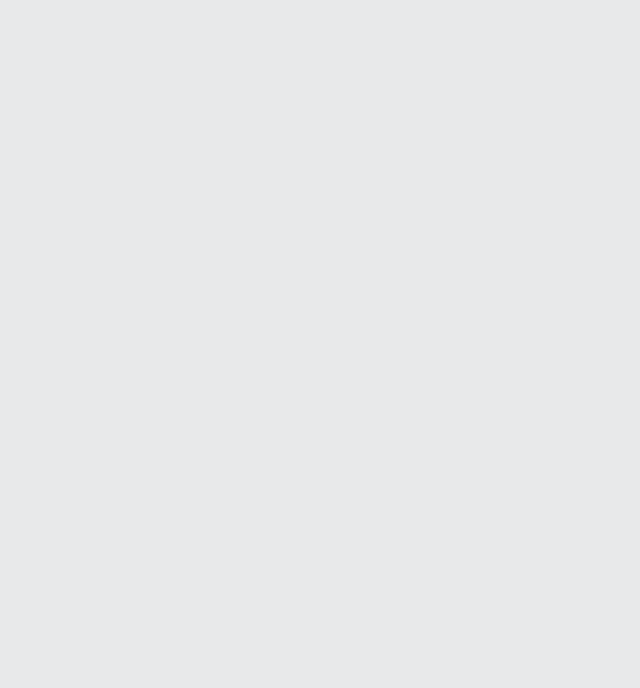
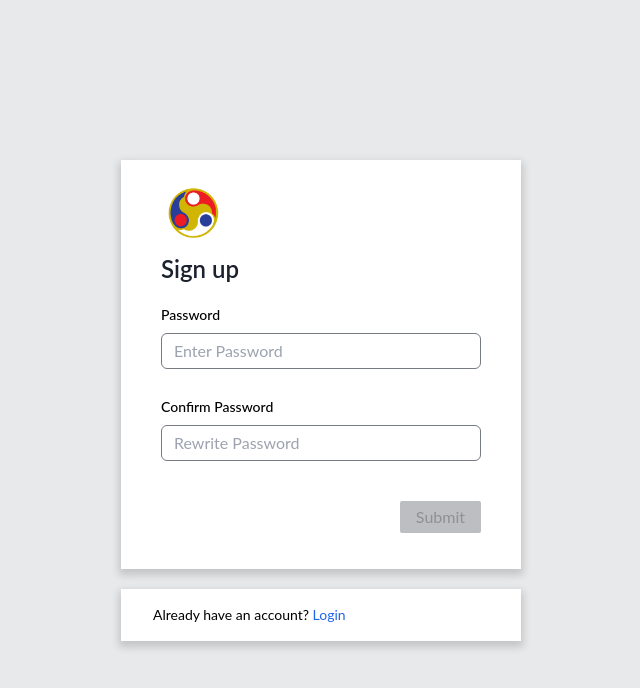
Before and after one commit to swciitg/StudentsPortal, a React (Create React App) app in the folder Frontend/: page /CreatePass in a window 1280 px wide. Before the commit this address had no page. Shown: the top 688 px of the page, without its empty margins (319-959 px from the left). Built offline with nearby package versions, Linux system fonts and the light colour scheme.

Commit message:
fixed--font--font_weight

```diff
--- a/Frontend/src/App.js
+++ b/Frontend/src/App.js
@@ -4,6 +4,7 @@ import HomePage from './Pages/HomePage';
 import ProfileSelection from './Pages/ProfileSelection';
 import StudentsSignUp from './Pages/Student/StudentsSignUp';
 import Otp from './Pages/Student/otp';
+import CreatePass from './Pages/Student/CreatePass';
 function App() {
   return (
     <BrowserRouter>
@@ -12,6 +13,7 @@ function App() {
         <Route path="/ProfileSelection" element={<ProfileSelection/>}/>
         <Route path="/StudentsSignUp" element={<StudentsSignUp/>}/>
         <Route path="/Otp" element={<Otp/>}/>
+        <Route path="/CreatePass" element={<CreatePass/>}/>
       </Routes>
     </BrowserRouter>
   );
--- a/Frontend/src/Components/Navbar.js
+++ b/Frontend/src/Components/Navbar.js
@@ -3,7 +3,7 @@ import React from 'react'
 export default function Navbar() {
   return (
     <div>
-        <h1 className='text-xl font-bold pt-2 pl-4' >Students Portal</h1>
+        <h1 className='text-2xl font-extrabold pt-2 pl-4' >Students Portal</h1>
     </div>
   )
 }
--- a/Frontend/src/Pages/ProfileSelection.js
+++ b/Frontend/src/Pages/ProfileSelection.js
@@ -13,7 +13,7 @@ export default function ProfileSelection() {
 
         <div className="flex flex-col gap-2">
           <label className="flex items-center gap-x-2 cursor-pointer text-sm">
-            <input type="radio" name="radioGroup" value="option1" className=" appearance-none border-[#494D57]  w-4 h-4 border rounded-[50%] grid place-content-center before:w-[0.6rem] before:h-[0.6rem]  before:rounded-[50%] before:scale-0  checked:before:scale-100 checked:border-[#2164E8]" /> Student
+            <input type="radio" name="radioGroup" value="option1" defaultChecked className=" appearance-none border-[#494D57]  w-4 h-4 border rounded-[50%] grid place-content-center before:w-[0.6rem] before:h-[0.6rem]  before:rounded-[50%] before:scale-0  checked:before:scale-100 checked:border-[#2164E8]" /> Student
 
           </label>
           <label className="flex items-center gap-x-2 cursor-pointer text-sm">
--- /dev/null
+++ b/Frontend/src/Pages/Student/CreatePass.js
@@ -0,0 +1,38 @@
+// import { useState } from "react";
+import React, { useState } from "react";
+import { Link } from "react-router-dom";
+// import HomePage from "./HomePage";
+export default function StudentSignUp() {
+    const [paas,setpass]=useState('');
+    const [confpass,setconfpaas]=useState('');
+
+  return (
+    <div className="h-screen w-screen flex justify-center items-center  flex-col gap-5">
+      <div className="bg-white pl-10 pr-10 w-[400px] pb-9 pt-5 shadow-[0_4px_8px_2px_rgba(0,0,0,0.16)] ">
+        <div className="flex justify-start  mb-2">
+          <img className="" src="/iitg_logo.png" alt="iitg_logo" width="65px" />
+        </div>
+        <p className="text-[rgb(27,33,45)] font-semibold text-2xl mb-5">Sign up</p>
+        <div className="flex flex-col gap-7">
+<label className="flex flex-col gap-2 ">
+  <span className="font-medium text-sm">Password</span>
+    <input onChange={(e)=>setpass(e.target.value)}  className="border p-2 pt-[5px] pb-[5px] text-black outline-none rounded-md border-[rgba(118,122,129,1)] pl-3" type="password" placeholder="Enter Password"/>
+</label>
+<label className="flex flex-col gap-2 ">
+  <span className="font-medium text-sm">Confirm Password</span>
+    <input onChange={(e)=>setconfpaas(e.target.value)}  className="border p-2 pt-[5px] pb-[5px] text-black outline-none rounded-md border-[rgba(118,122,129,1)] pl-3" type="password" placeholder="Rewrite Password "/>
+</label>
+</div>
+       { paas===confpass&&paas.length>0?
+        <div className="flex justify-end mt-10"><Link to='/'><button className=" inline-flex items-center p-1 bg-[#2164E8] text-white rounded-sm pl-4 pr-4">Submit</button></Link></div>
+        :<div className="flex justify-end mt-10"><Link><button className=" inline-flex items-center p-1 bg-[rgba(188,190,194,1)] text-[rgba(141,144,150,1)] rounded-sm pl-4 pr-4">Submit</button></Link></div>
+       }
+      </div>
+      <div className="w-[400px] p-4 pl-8 text-sm font-normal  items-center  bg-white shadow-[0_4px_8px_2px_rgba(0,0,0,0.16)]">
+        <p >
+        Already have an account?  <Link to='/' className="text-[rgba(33,100,232,1)]">Login</Link>
+        </p>
+      </div>
+    </div>
+  );
+}
--- a/Frontend/src/Pages/Student/otp.js
+++ b/Frontend/src/Pages/Student/otp.js
@@ -20,9 +20,12 @@ export default function StudentSignUp() {
 {/*onKeyDown={(e)=> Otp.length===6&&e.preventDefault()}*/}
 </div>
        { Otp.length>=6?
-        <div className="flex justify-end mt-10"><Link to='/Otp'><button className=" inline-flex items-center p-1 bg-[#2164E8] text-white rounded-sm pl-4 pr-4">Submit</button></Link></div>
-        :<div className="flex justify-end mt-10"><Link><button className=" inline-flex items-center p-1 bg-[rgba(188,190,194,1)] text-[rgba(141,144,150,1)] rounded-sm pl-4 pr-4">Submit</button></Link></div>
+        <div className="flex justify-between items-center mt-10"><Link to="/Otp" className=" text-[rgba(33,100,232,1)]">Resend OTP
+        </Link><Link to='/CreatePass'><button className=" inline-flex items-center p-1 bg-[#2164E8] text-white rounded-sm pl-4 pr-4">Submit</button></Link></div>
+        :<div className="flex justify-between items-center mt-10"><Link to="/Otp" className="  text-[rgba(33,100,232,1)]">Resend OTP
+        </Link><Link><button className=" inline-flex items-center p-1 bg-[rgba(188,190,194,1)] text-[rgba(141,144,150,1)] rounded-sm pl-4 pr-4">Submit</button></Link></div>
        }
+
       </div>
       <div className="w-[400px] p-4 pl-8 text-sm font-normal  items-center  bg-white shadow-[0_4px_8px_2px_rgba(0,0,0,0.16)]">
         <p >
--- a/Frontend/src/index.css
+++ b/Frontend/src/index.css
@@ -1,15 +1,14 @@
 @tailwind base;
 @tailwind components;
 @tailwind utilities;
+@import url('https://fonts.googleapis.com/css2?family=Lato:wght@700&display=swap');
+@import url('https://fonts.googleapis.com/css2?family=Lato:wght@400&display=swap');
 body{
     background: var(--grey-palette-grey-30, #E8E9EA);
+    font-family: 'Lato', sans-serif;
+    font-weight: 400;
 }
-
 
   input[type="radio"]::before {
     box-shadow:  inset 1em 1em #2164E8;
   }
-
-  /* input[type="radio"]:checked::before {
-    transform: scale(1);
-  } */
```
